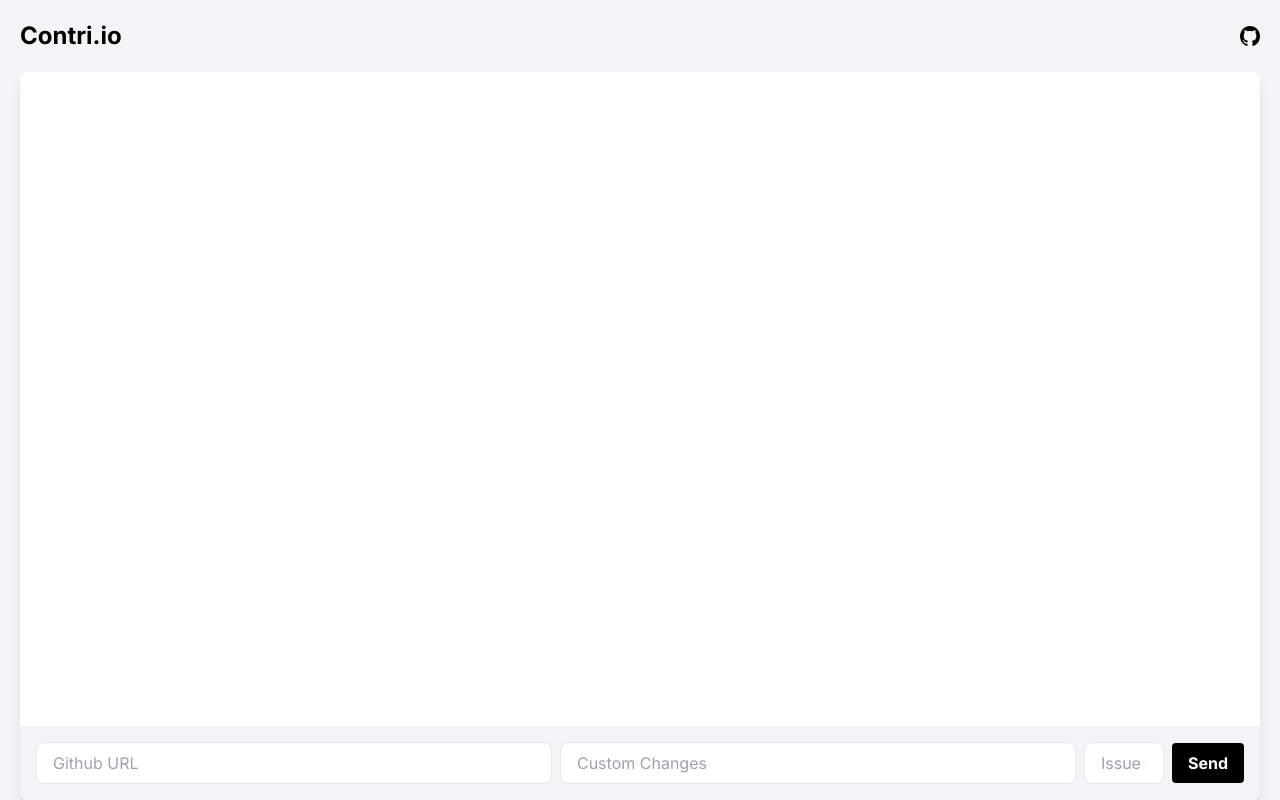
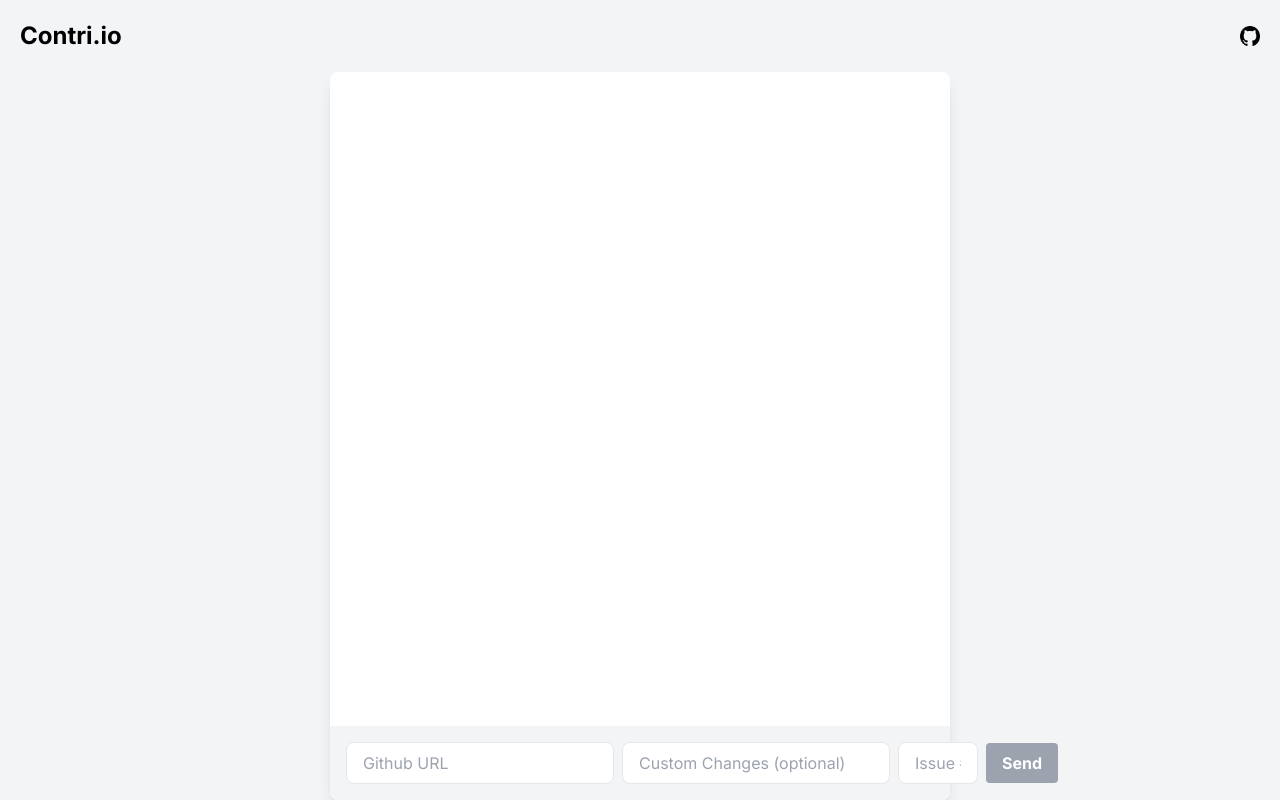
Before and after one commit to Conqxeror/contri-io, a Next.js app: page / in a window 1280 px wide. Built offline with nearby package versions, Linux system fonts and the light colour scheme.

Commit message:
ui fixes

```diff
--- a/app/component/chatScreen.jsx
+++ b/app/component/chatScreen.jsx
@@ -29,7 +29,7 @@ export default function ChatScreen() {
   };
 
   const sendMessage = async () => {
-    if (githubRepoURL) {
+    if (githubRepoURL && issueNumber) {
       const requestSentMessage = { sender: 'user', text: 'Request sent' };
       setChatMessages([...chatMessages, requestSentMessage]);
 
@@ -56,7 +56,7 @@ export default function ChatScreen() {
   };
 
   return (
-    <div className="flex flex-col h-full bg-white rounded-lg shadow-lg mt-5">
+    <div className="flex flex-col h-full bg-white rounded-lg shadow-lg mt-5 md:mx-auto md:w-3/4 lg:w-1/2">
       <div className="flex-grow overflow-y-auto p-4">
         {chatMessages.map((msg, index) => (
           <div
@@ -100,23 +100,24 @@ export default function ChatScreen() {
           type="text"
           value={customChanges}
           onChange={handleCustomChangesChange}
-          placeholder="Custom Changes"
+          placeholder="Custom Changes (optional)"
           className="flex-grow border rounded-lg px-4 py-2 mr-2 focus:outline-none focus:ring-2 focus:ring-blue-500"
         />
         <input
           type="text"
           value={issueNumber}
           onChange={handleIssueNumberChange}
-          placeholder="Issue N."
+          placeholder="Issue #"
           className="w-20 border rounded-lg px-4 py-2 mr-2 focus:outline-none focus:ring-2 focus:ring-blue-500"
         />
         <button
           onClick={sendMessage}
-          className="bg-black hover:bg-gray-800 text-white font-bold py-2 px-4 rounded transition-colors duration-300"
+          disabled={!githubRepoURL || !issueNumber}
+          className="bg-black hover:bg-gray-800 text-white font-bold py-2 px-4 rounded transition-colors duration-300 disabled:bg-gray-400 disabled:cursor-not-allowed"
         >
           Send
         </button>
       </div>
     </div>
   );
-};
+}
```
